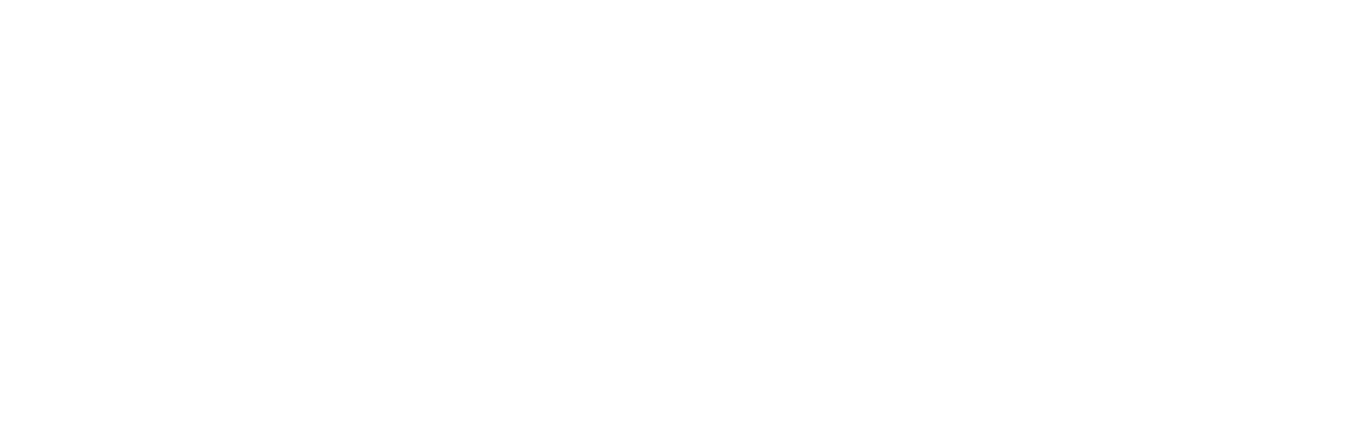
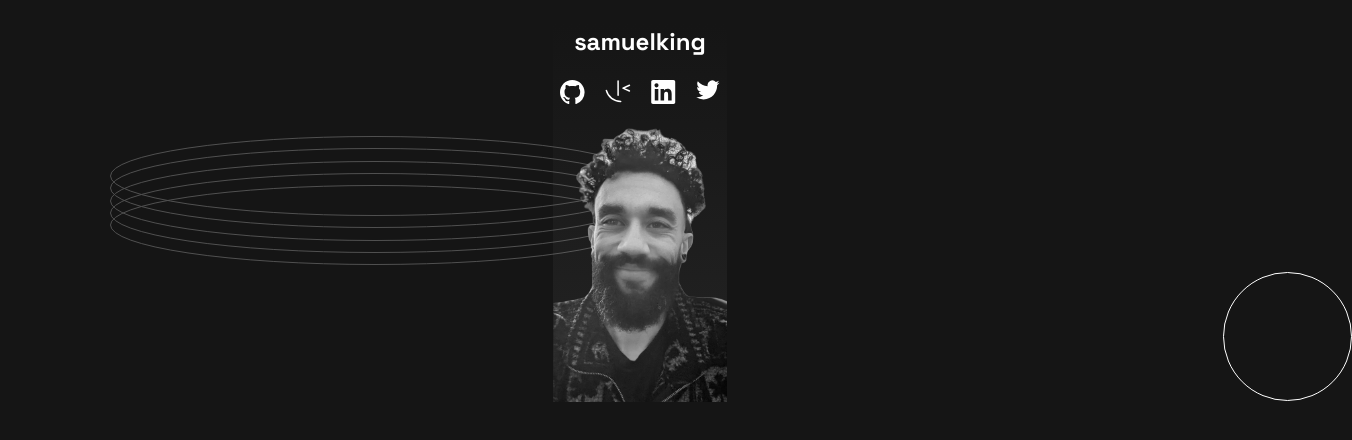
Before and after one commit to SJK9476/single-page-developer-portfolio, a plain HTML site: page starter-code/index.html in a window 1280 px wide. Shown: the whole page, 1352 px wide, since content can reach past the window. Drawn offline with Linux system fonts and the light colour scheme.

Commit message:
styled top-nav and hero images

```diff
--- a/starter-code/index.html
+++ b/starter-code/index.html
@@ -10,7 +10,27 @@
   <title>Frontend Mentor | Single-page developer portfolio</title>
 </head>
 <body>
+  <div class="hero">
+    <div class="navigation">
+      <div class="logo"><a href="#">samuelking</a></div>
+      <div class="social-links">
+        <a href=""><img src="/assets/images/icon-github.svg" alt="github-link"></a>
+        <a href=""><img src="/assets/images/icon-frontend-mentor.svg" alt="frontend-mentor-link"></a>
+        <a href=""><img src="/assets/images/icon-linkedin.svg" alt="linked-in-link"></a>
+        <a href=""><img src="/assets/images/icon-twitter.svg" alt="twitter/x-link"></a>
+      </div>
+    </div>
+    <div class="profile-pic">
+      <img src="/assets/images/profile-image-transparent.png" alt="">
 
+    </div>
+    <div class="background-element"></div>
+  </div>
+  <div class="hero-images">
+    <img class="rings" src="/assets/images/pattern-rings.svg" alt="">
+
+    <img class="circle" src="/assets/images/pattern-circle.svg" alt="">
+  </div>
 
 </body>
 </html>
--- a/starter-code/style.css
+++ b/starter-code/style.css
@@ -1,6 +1,38 @@
+@font-face {
+  font-family: 'Space Grotesk Bold';
+  src: url(/assets/fonts/static/SpaceGrotesk-Bold.ttf);
+}
 
+@font-face {
+  font-family: 'Space Grotesk Medium';
+  src: url(/assets/fonts/static/SpaceGrotesk-Medium.ttf);
+}
 
+@font-face {
+  font-family: 'Space Grotesk Variable';
+  src: url(/assets/fonts/SpaceGrotesk-VariableFont_wght.ttf);
+}
 
+:root {
+  --clr-neutral-200: #151515;
+  --clr-neutral-300: #242424;
+  --clr-neutral-800: #d9d9d9;
+  --clr-neutral-900: #ffffff;
+
+  --clr-accent-600: #4ee1a0;
+
+  --ff-heading: 'Space Grotesk Bold', sans-serif;
+  --ff-body: 'Space Grotesk Medium', sans-serif;
+
+  --fw-400: 400;
+  --fw-500: 500;
+  --fw-700: 700;
+
+  --fs-400: 1.125rem;
+  --fs-300: 1.5rem;
+  --fs-200: 3rem;
+  --fs-100: 5.5rem;
+}
 
 /* Box sizing rules */
 *,
@@ -77,3 +109,78 @@ textarea:not([rows]) {
 }
 
 /* Styling */
+
+html {
+  background-color: var(--clr-neutral-200);
+  overflow-x: hidden;
+}
+
+body {
+font-family: var(--ff-body);
+font-size: var(--fs-400);
+font-weight: var(--fw-400);
+color: var(--clr-neutral-900);
+padding: 1rem;
+position: relative;
+}
+
+.hero {
+  display: grid;
+  justify-items: center;
+  gap: 1.25rem;
+  width: fit-content;
+  margin-inline: auto;
+  position: relative;
+}
+
+.navigation {
+  display: grid;
+  justify-content: center;
+  gap: 1.25rem;
+  text-align: center;
+}
+
+.navigation .logo {
+  font-family: var(--ff-heading);
+  font-weight: var(--fw-700);
+  font-size: var(--fs-300);
+}
+
+.navigation .logo a {
+  text-decoration: none;
+}
+
+.profile-pic {
+  width: 174px;
+  position: relative;
+}
+
+.social-links {
+  display: flex;
+  gap: 1.25rem;
+}
+
+.hero .background-element {
+  width: 100%;
+  height: 100%;
+  background-image: linear-gradient(var(--clr-neutral-200), var(--clr-neutral-300));
+  position: absolute;
+  top: 0;
+  left: 0;
+  z-index: -2;
+}
+
+.hero-images .rings {
+  height: 129px;
+  width: 530px;
+  position: absolute;
+  top: 8rem;
+  right: 50%;
+  z-index: -1;
+}
+
+.hero-images .circle {
+  position: absolute;
+  top: 16.5rem;
+  right: -5rem;
+}
```
Also changed, not shown: assets/images/profile-image-transparent.png (added).
